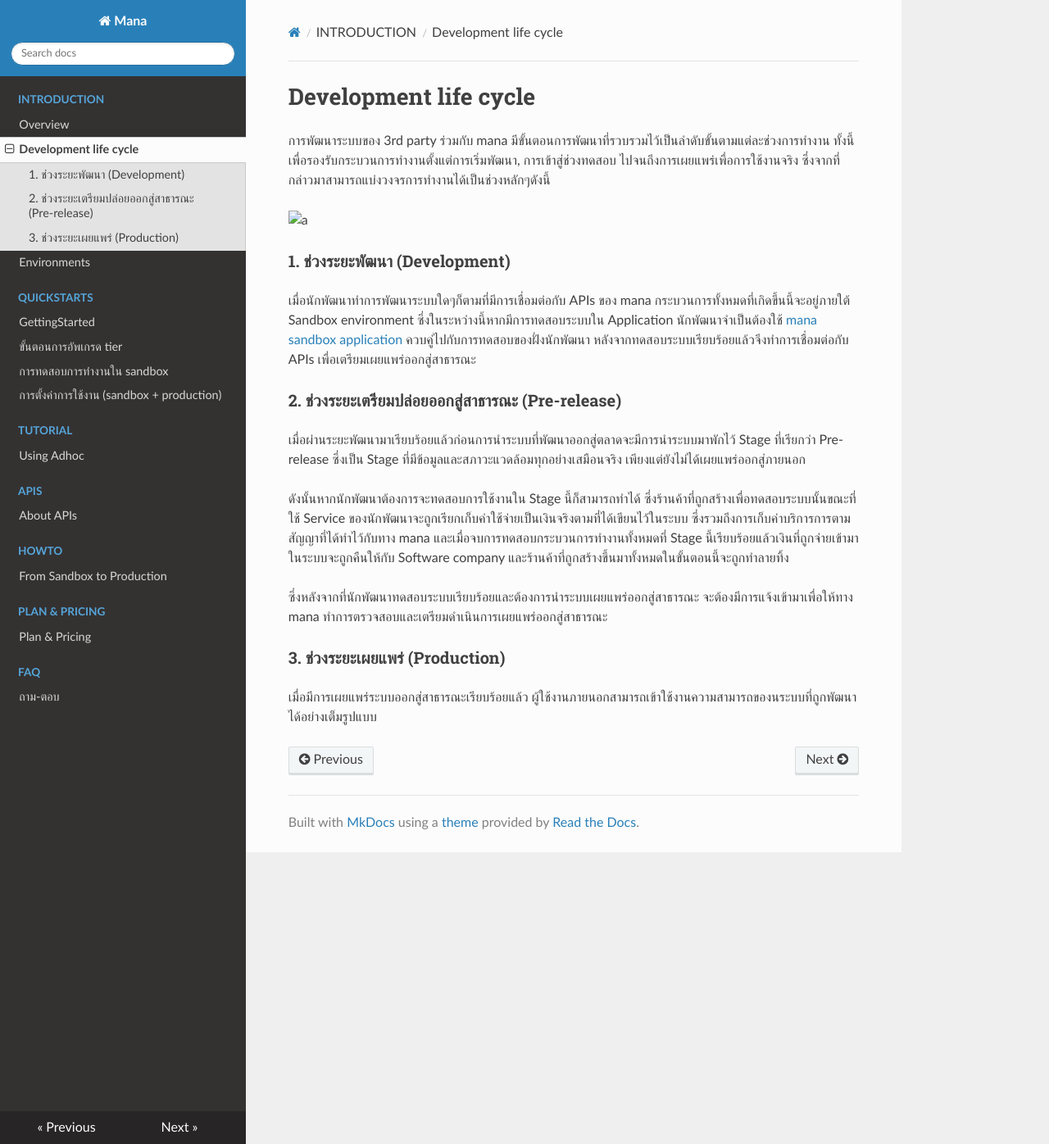
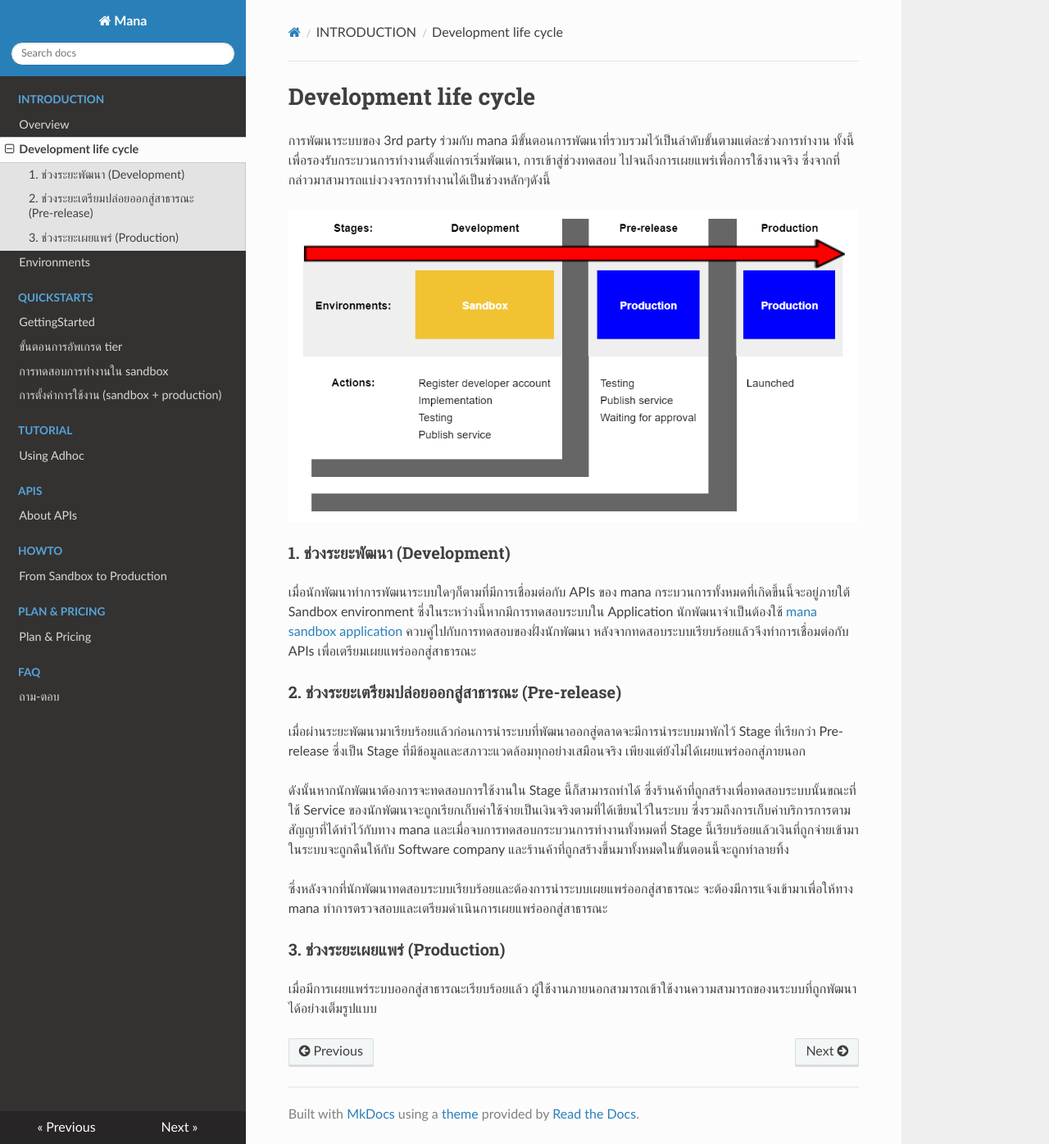
Before and after one commit to group-thes/doc-mana-dev, an MkDocs documentation site: the page built from docs/Introduction/DevelopmentCycle.md, in a window 1280 px wide and 1396 px high. Shown: the whole window at 82% size. Built offline with MkDocs 1.6.1, drawn with Linux system fonts in a browser that asks for light colours; nearby versions of some CDN libraries.

Commit message:
edit photo'slocation

```diff
--- a/docs/Introduction/DevelopmentCycle.md
+++ b/docs/Introduction/DevelopmentCycle.md
@@ -1,7 +1,7 @@
 # Development life cycle
 การพัฒนาระบบของ 3rd party ร่วมกับ mana มีขั้นตอนการพัฒนาที่รวบรวมไว้เป็นลำดับขั้นตามแต่ละช่วงการทำงาน ทั้งนี้เพื่อรองรับกระบวนการทำงานตั้งแต่การเริ่มพัฒนา, การเข้าสู่ช่วงทดสอบ ไปจนถึงการเผยแพร่เพื่อการใช้งานจริง ซึ่งจากที่กล่าวมาสามารถแบ่งวงจรการทำงานได้เป็นช่วงหลักๆดังนี้
 
-![a](../img/Intro/life_cycle/lifecycle.PNG)
+![a](../img/Introduction/life_cycle/lifecycle.PNG)
 
 ### 1. ช่วงระยะพัฒนา (Development)
 เมื่อนักพัฒนาทำการพัฒนาระบบใดๆก็ตามที่มีการเชื่อมต่อกับ APIs ของ mana กระบวนการทั้งหมดที่เกิดขึ้นนี้จะอยู่ภายใต้ Sandbox environment ซึ่งในระหว่างนี้หากมีการทดสอบระบบใน Application นักพัฒนาจำเป็นต้องใช้ [mana sandbox application](../Quickstarts/test_in_sandbox.md) ควบคู่ไปกับการทดสอบของฝั่งนักพัฒนา หลังจากทดสอบระบบเรียบร้อยแล้วจึงทำการเชื่อมต่อกับ APIs เพื่อเตรียมเผยแพร่ออกสู่สาธารณะ
```
